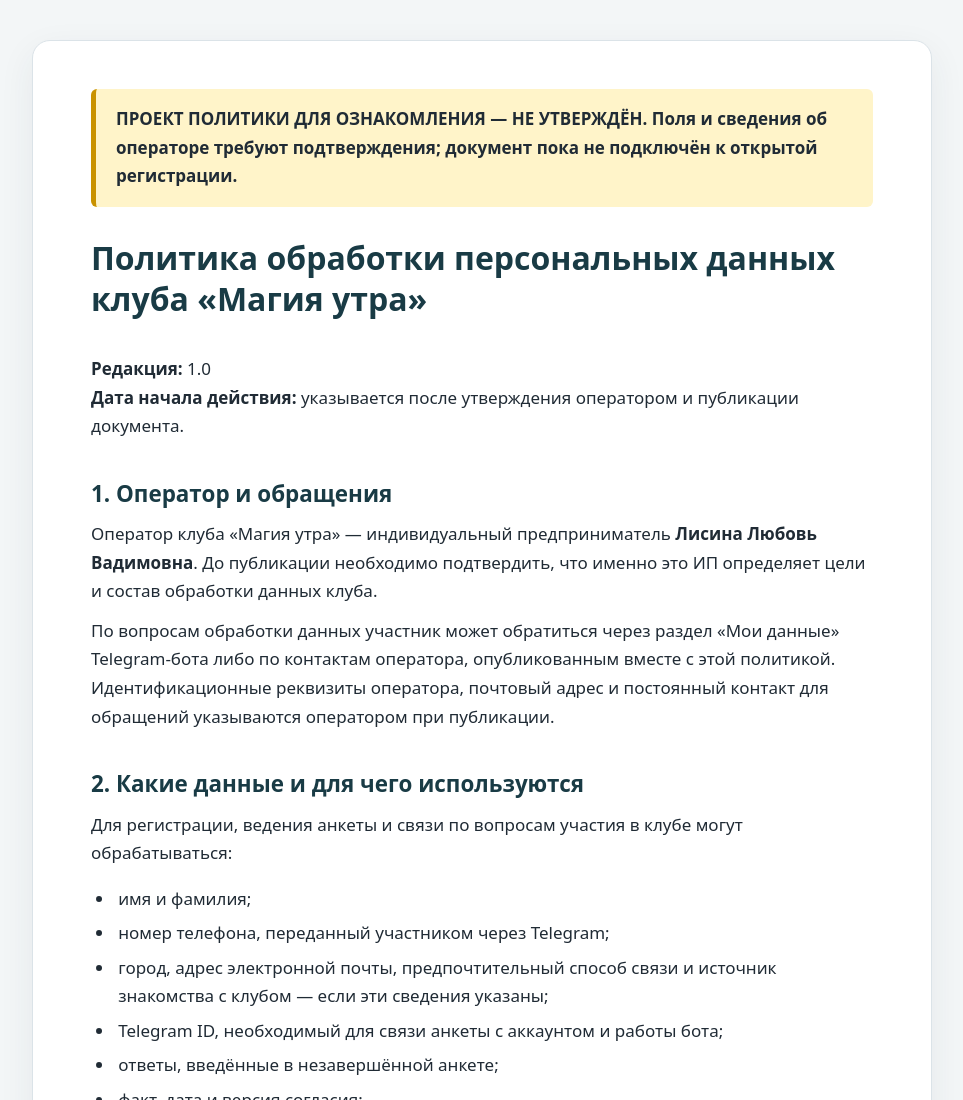
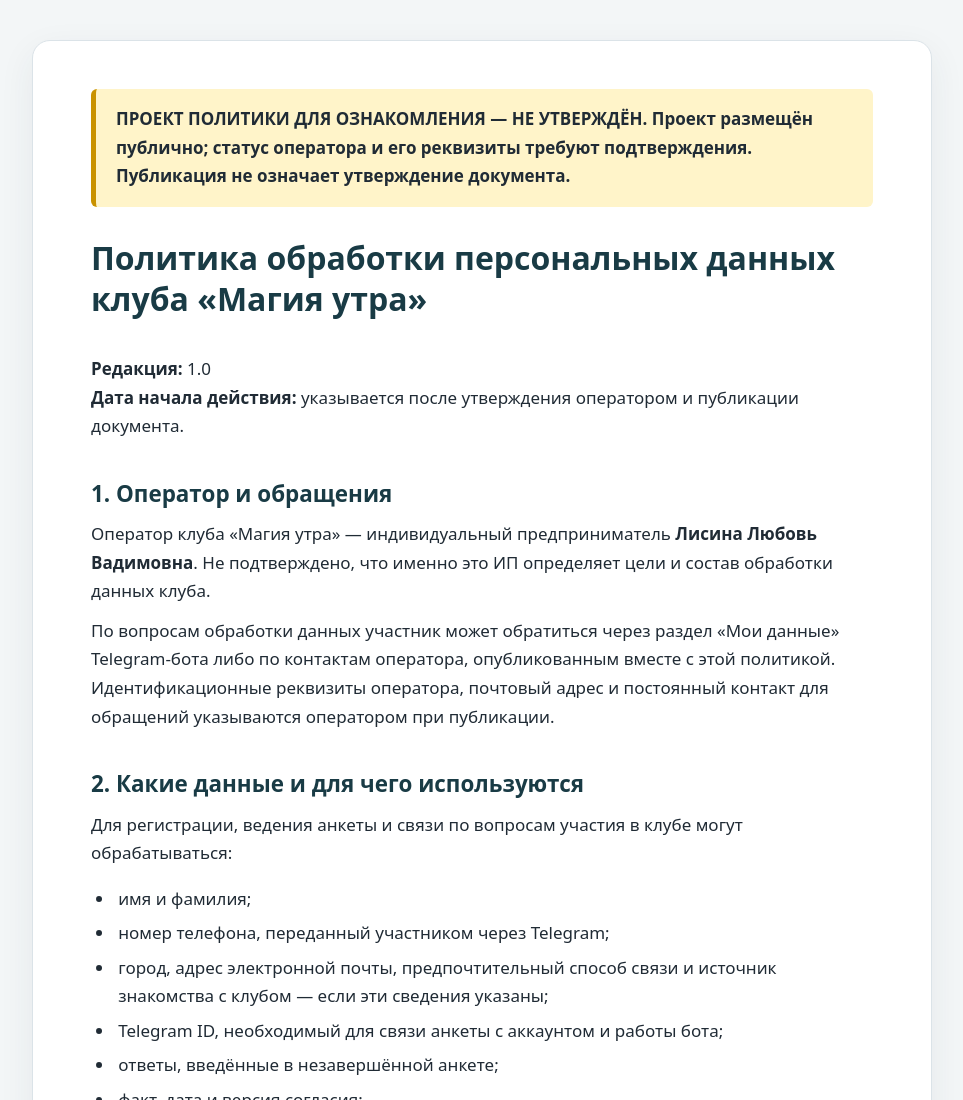
Before and after one commit to Ascetic3/Bot---zaradka, a plain HTML site: page personal-data-policy.html in a window 1280 px wide. Shown: the top 1100 px of the page, without its empty margins (158-1121 px from the left). Drawn offline with Linux system fonts and the light colour scheme.

Commit message:
Clarify public draft status of privacy policy

```diff
--- a/personal-data-policy.html
+++ b/personal-data-policy.html
@@ -7,11 +7,11 @@ main{max-width:900px;margin:40px auto;padding:48px 58px;background:var(--paper);
 h1,h2,h3{line-height:1.3;color:#193b45}h1{font-size:2rem;margin:.15em 0 1.1em}h2{font-size:1.4rem;margin:1.7em 0 .55em}h3{font-size:1.15rem;margin:1.4em 0 .5em}
 p{margin:.65em 0}ul{padding-left:1.4em}li{padding-left:.2em;margin:.35em 0}a{color:var(--accent);text-underline-offset:3px}code{font-family:ui-monospace,monospace;overflow-wrap:anywhere}
 @media(max-width:700px){body{font-size:16px}main{margin:0;padding:28px 22px;border:0;border-radius:0}h1{font-size:1.65rem}}
-</style></head><body><main><div class="draft">ПРОЕКТ ПОЛИТИКИ ДЛЯ ОЗНАКОМЛЕНИЯ — НЕ УТВЕРЖДЁН. Поля и сведения об операторе требуют подтверждения; документ пока не подключён к открытой регистрации.</div><h1>Политика обработки персональных данных клуба «Магия утра»</h1>
+</style></head><body><main><div class="draft">ПРОЕКТ ПОЛИТИКИ ДЛЯ ОЗНАКОМЛЕНИЯ — НЕ УТВЕРЖДЁН. Проект размещён публично; статус оператора и его реквизиты требуют подтверждения. Публикация не означает утверждение документа.</div><h1>Политика обработки персональных данных клуба «Магия утра»</h1>
 <p><strong>Редакция:</strong> 1.0<br>
 <strong>Дата начала действия:</strong> указывается после утверждения оператором и публикации документа.</p>
 <h2>1. Оператор и обращения</h2>
-<p>Оператор клуба «Магия утра» — индивидуальный предприниматель <strong>Лисина Любовь Вадимовна</strong>. До публикации необходимо подтвердить, что именно это ИП определяет цели и состав обработки данных клуба.</p>
+<p>Оператор клуба «Магия утра» — индивидуальный предприниматель <strong>Лисина Любовь Вадимовна</strong>. Не подтверждено, что именно это ИП определяет цели и состав обработки данных клуба.</p>
 <p>По вопросам обработки данных участник может обратиться через раздел «Мои данные» Telegram-бота либо по контактам оператора, опубликованным вместе с этой политикой. Идентификационные реквизиты оператора, почтовый адрес и постоянный контакт для обращений указываются оператором при публикации.</p>
 <h2>2. Какие данные и для чего используются</h2>
 <p>Для регистрации, ведения анкеты и связи по вопросам участия в клубе могут обрабатываться:</p>
```
